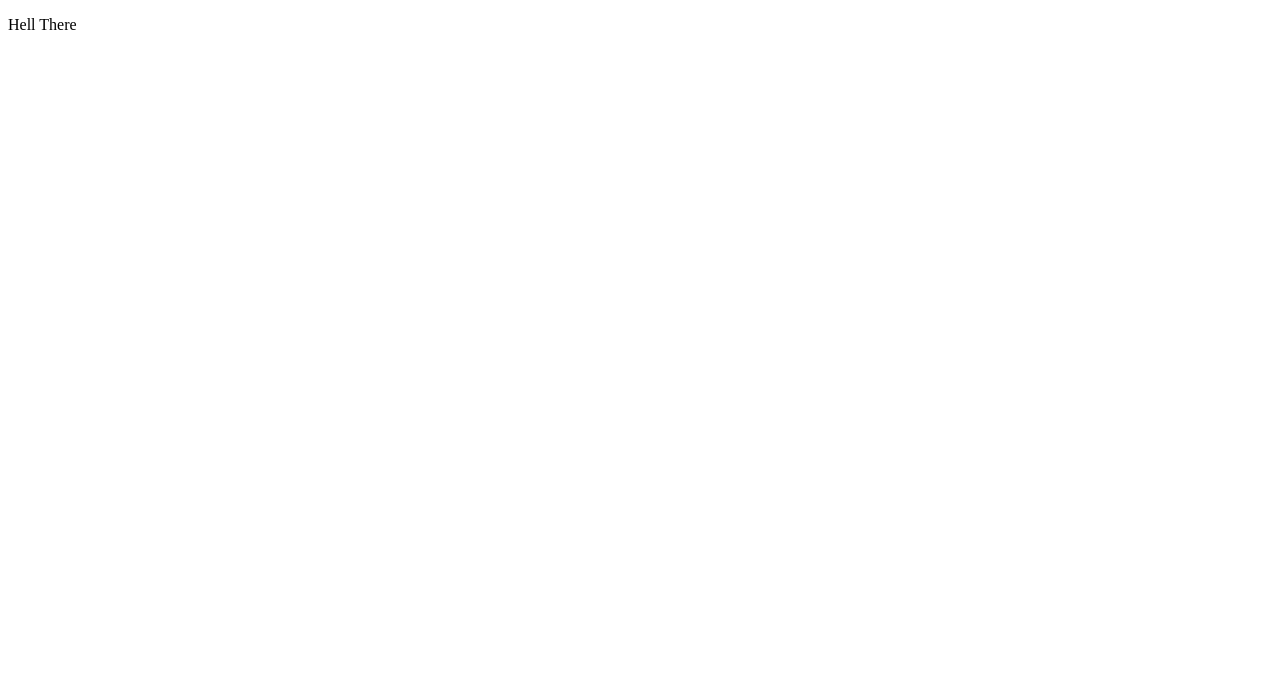
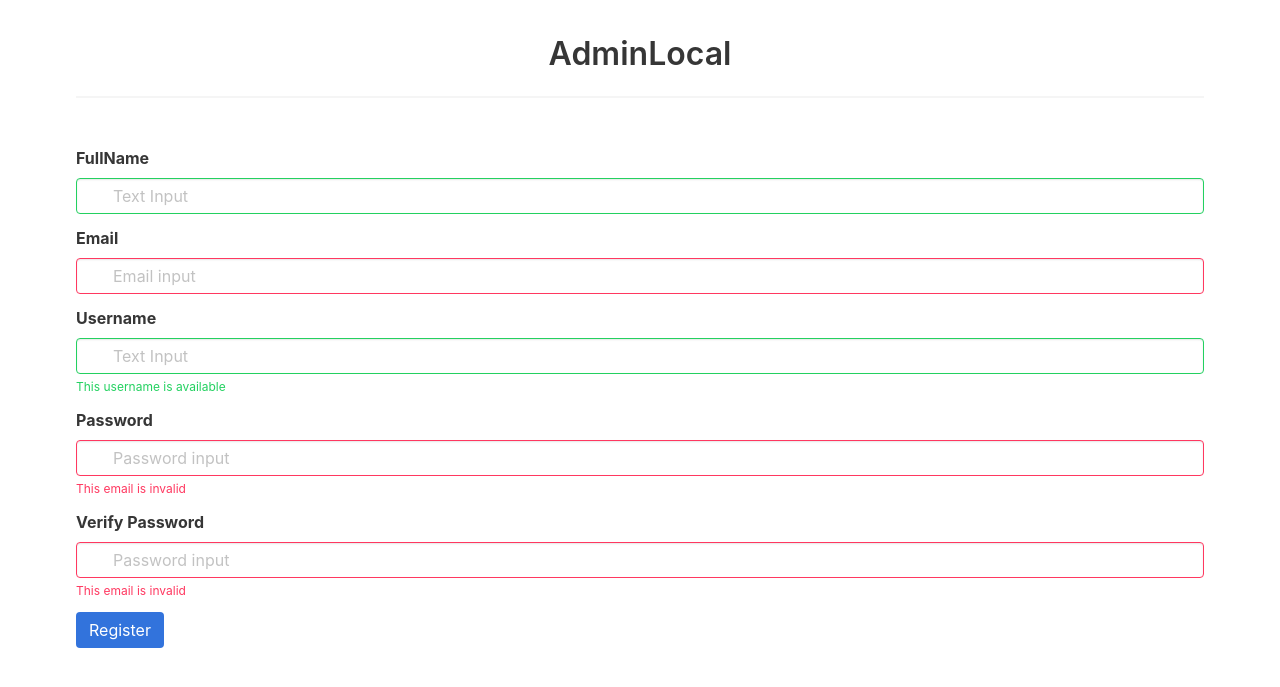
Before and after one commit to gkshindia/AdminLocal, a Flask app: page / in a window 1280 px wide. Before the commit the part shown is almost empty. Shown: the top 687 px of the page. Run offline with Flask 2, Linux system fonts and the light colour scheme; parts of the project's set-up code (start-up, migrations or seed data) failed here and were passed over.

Commit message:
Login and Registration forms

```diff
--- /dev/null
+++ b/project/app/forms.py
@@ -0,0 +1,18 @@
+from flask_wtf import FlaskForm
+from wtforms import StringField, PasswordField, SubmitField
+from wtforms.validators import DataRequired, Email, EqualTo
+
+
+class LoginForm(FlaskForm):
+    username = StringField("Username", validators=[DataRequired()])
+    password = PasswordField('Password', validators=[DataRequired()])
+    submit = SubmitField('Sign In')
+
+
+class Registration(FlaskForm):
+    full_name = StringField("FullName", validators=[DataRequired()])
+    email = StringField("Email", validators=[DataRequired(), Email()])
+    username = StringField("Username", validators=[DataRequired()])
+    password = PasswordField("Password", validators=[DataRequired()])
+    rep_password = PasswordField("Verify Password", validators=[DataRequired(), EqualTo('password')])
+    submit = SubmitField("Register")
--- /dev/null
+++ b/project/app/templates/base.html
@@ -0,0 +1,18 @@
+<!DOCTYPE html>
+<html lang="en">
+  <head>
+    <meta charset="UTF-8">
+    <title>AdminLocal</title>
+    <!-- meta -->
+      <meta name="description" content="A Flask Webapp for the Task">
+      <meta name="author" content="Gourav Kumar Singh">
+      <meta name="viewport" content="width=device-width,initial-scale=1">
+    <!-- meta -->
+    <link href="//cdnjs.cloudflare.com/ajax/libs/bulma/0.7.4/css/bulma.min.css"
+        rel="stylesheet">
+    {% block css %}{% endblock %}
+  </head>
+  <body>
+    {% block content %}{% endblock %}
+  </body>
+</html>
--- a/project/app/templates/index.html
+++ b/project/app/templates/index.html
@@ -1,12 +1,4 @@
-<!DOCTYPE html>
-<html lang="en">
-<head>
-  <meta charset="UTF-8">
-  <title>AdminLocal</title>
-</head>
-<body>
-  <p>
-    Hell There
-  </p>
-</body>
-</html>
+{% extends "base.html" %}
+{% block content %}
+
+{% endblock %}
--- /dev/null
+++ b/project/app/templates/register.html
@@ -0,0 +1,82 @@
+{% extends "base.html" %}
+{% block content %}
+
+  <div class="container">
+    <div class="column">
+      <br>
+      <h1 class="title", style="text-align: center">AdminLocal</h1>
+      <hr><br>
+      <form action="", method="POST">
+        {{ form.hidden_tag() }}
+        <div class="field">
+          <label class="label">{{ form.full_name.label }}</label>
+          <div class="control has-icons-left has-icons-right">
+            {{ form.full_name(placeholder="Text Input", size=32, class="input is-success", type="Text") }}
+            <span class="icon is-small is-left">
+              <i class="fas fa-user"></i>
+            </span>
+            <span class="icon is-small is-right">
+              <i class="fas fa-check"></i>
+            </span>
+          </div>
+        </div>
+        <div class="field">
+          <label class="label">{{ form.email.label }}</label>
+          <div class="control has-icons-left has-icons-right">
+            {{ form.email(size=64, class="input is-danger", type="email", placeholder="Email input") }}
+            <span class="icon is-small is-left">
+              <i class="fas fa-envelope"></i>
+            </span>
+            <span class="icon is-small is-right">
+              <i class="fas fa-exclamation-triangle"></i>
+            </span>
+          </div>
+        </div>
+        <div class="field">
+          <label class="label">{{ form.username.label }}</label>
+          <div class="control has-icons-left has-icons-right">
+            {{ form.username(placeholder="Text Input", size=32, class="input is-success", type="Text") }}
+            <span class="icon is-small is-left">
+              <i class="fas fa-user"></i>
+            </span>
+            <span class="icon is-small is-right">
+              <i class="fas fa-check"></i>
+            </span>
+          </div>
+          <p class="help is-success">This username is available</p>
+        </div>
+        <div class="field">
+          <label class="label">{{ form.password.label }}</label>
+          <div class="control has-icons-left has-icons-right">
+            {{ form.password(size=32, class="input is-danger", type="email", placeholder="Password input") }}
+            <span class="icon is-small is-left">
+              <i class="fas fa-envelope"></i>
+            </span>
+            <span class="icon is-small is-right">
+              <i class="fas fa-exclamation-triangle"></i>
+            </span>
+          </div>
+          <p class="help is-danger">This email is invalid</p>
+        </div>
+        <div class="field">
+          <label class="label">{{ form.rep_password.label }}</label>
+          <div class="control has-icons-left has-icons-right">
+            {{ form.rep_password(size=32, class="input is-danger", type="email", placeholder="Password input") }}
+            <span class="icon is-small is-left">
+              <i class="fas fa-envelope"></i>
+            </span>
+            <span class="icon is-small is-right">
+              <i class="fas fa-exclamation-triangle"></i>
+            </span>
+          </div>
+          <p class="help is-danger">This email is invalid</p>
+        </div>
+       <div class="field is-grouped">
+        <div class="control">
+          {{ form.submit(placeholder=Submit, class="button is-link") }}
+        </div>
+      </div>
+      </form>
+    </div>
+  </div>
+{% endblock %}
--- a/project/app/users.py
+++ b/project/app/users.py
@@ -1,5 +1,6 @@
 from flask import Blueprint, render_template
 from flask_restful import Resource, Api
+from project.app.forms import Registration
 
 
 users_blueprint = Blueprint('users', __name__, template_folder='./templates')
@@ -8,7 +9,8 @@ api = Api(users_blueprint)
 
 @users_blueprint.route('/', methods=['GET'])
 def index():
-    return render_template('index.html')
+    form = Registration()
+    return render_template('register.html', form=form)
 
 
 class PingUsers(Resource):
```
Also changed, not shown: project/app/templates/login.html (added, +46 -0 lines), 1 other file.
